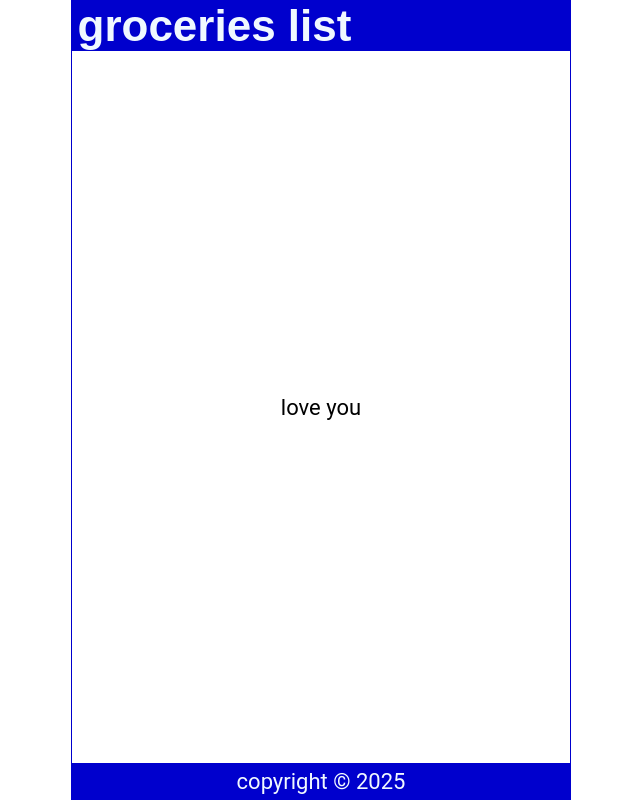
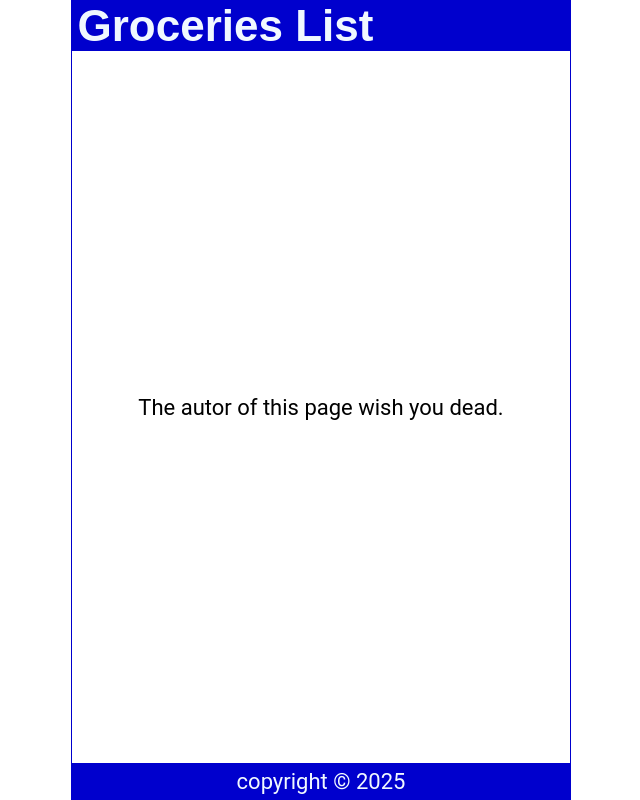
Before and after one commit to mmrzz/color-selector-app, a React (Create React App) app: page / in a window 1280 px wide. Shown: the whole page, without its empty margins (319-959 px from the left). Built offline with nearby package versions, Linux system fonts and the light colour scheme.

Commit message:
just better content

```diff
--- a/src/Content.js
+++ b/src/Content.js
@@ -2,7 +2,7 @@ import React from 'react'
 
 function Content() {
     const handleNameChange = () => {
-    const names = ['me', 'you', 'her'];
+    const names = ['himself', 'you', 'her'];
     const int = Math.floor(Math.random()*3);
 
     return names[int];
@@ -10,7 +10,7 @@ function Content() {
 
   return (
     <main>
-        <p>love {handleNameChange()} </p>
+        <p>The autor of this page wish {handleNameChange()}  dead.</p>
     </main>
   )
 }
--- a/src/Header.js
+++ b/src/Header.js
@@ -8,7 +8,7 @@ const Header = () => {
 
   return (
     <header style = {headerStyle}>
-        <h1>groceries list</h1>
+        <h1>Groceries List</h1>
     </header>
   )
 }
```
